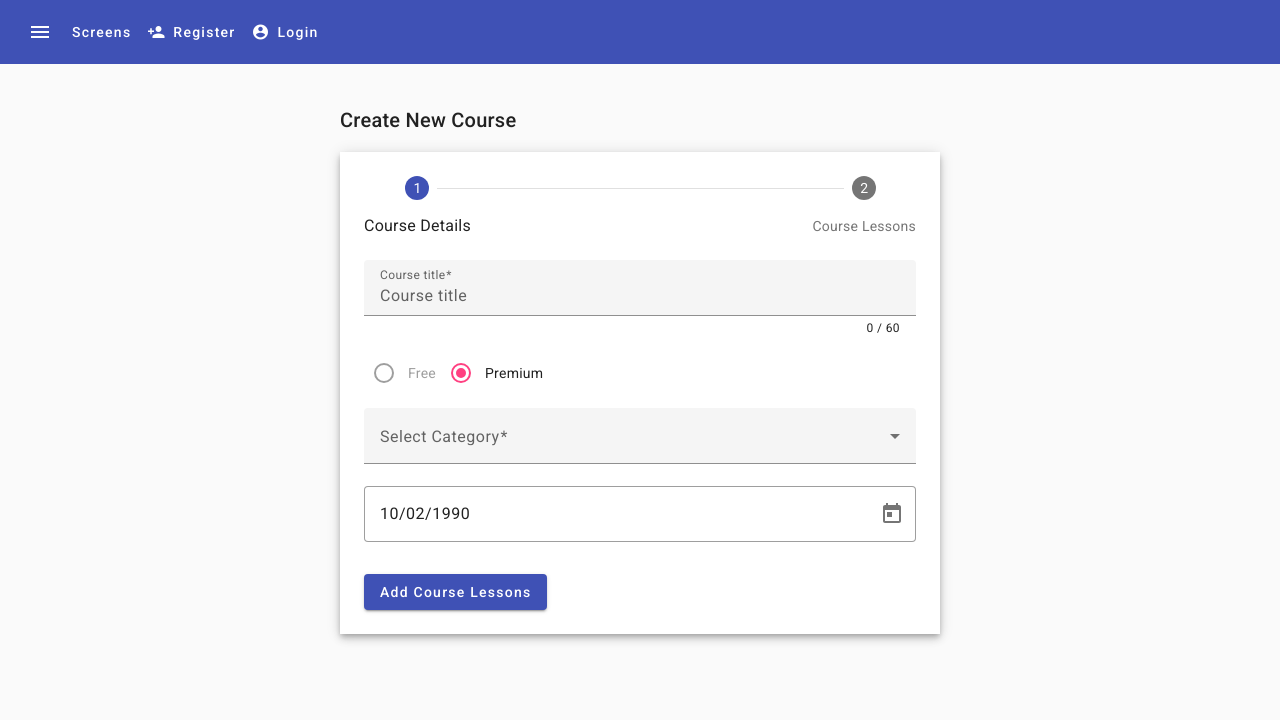
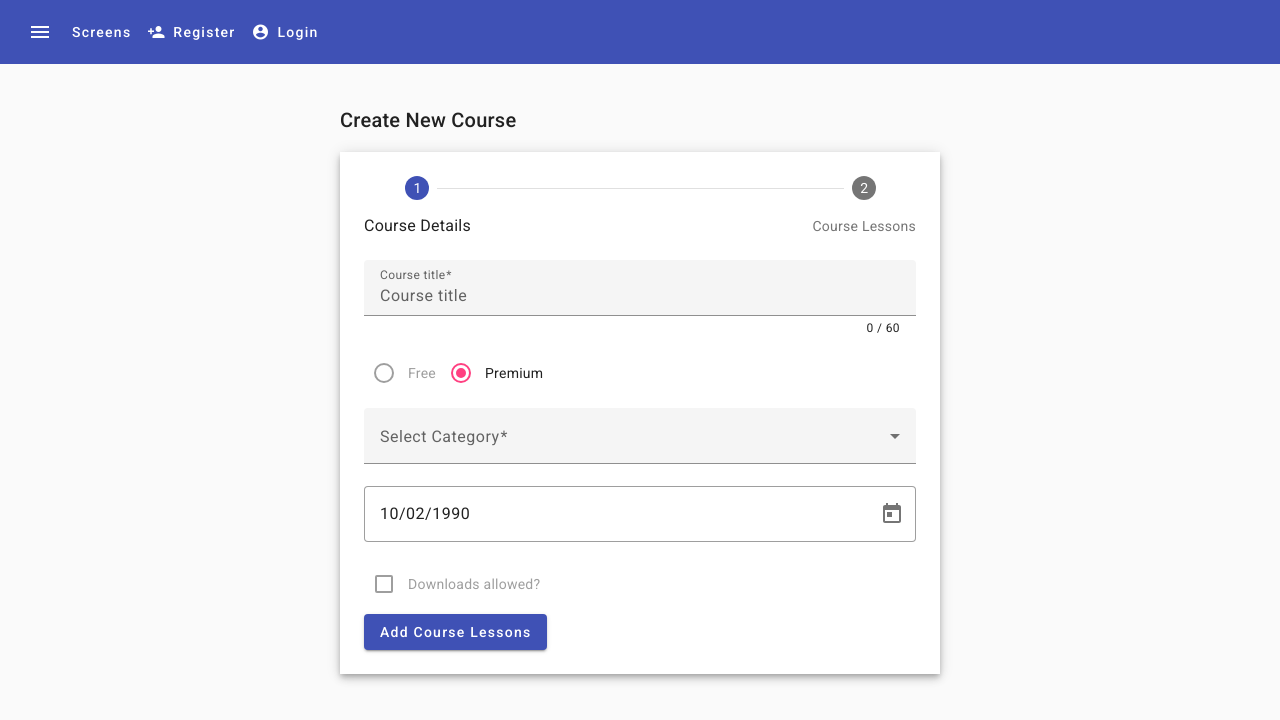
Before and after one commit to paolopci/angular-material-course, an Angular app: page /add-new-course in a window 1280 px wide. Shown: the top 720 px of the page. Built offline with nearby package versions, Linux system fonts and the light colour scheme.

Commit message:
checkBox with opzioni [disabled],[indeterminate] e come settarle

```diff
--- a/src/app/create-course/create-course-step-1/create-course-step-1.component.html
+++ b/src/app/create-course/create-course-step-1/create-course-step-1.component.html
@@ -18,8 +18,6 @@
     <mat-radio-button value="free" [disabled]="true">Free</mat-radio-button>
     <mat-radio-button value="premium">Premium</mat-radio-button>
   </mat-radio-group>
-
-
 
   <!--       component Select  -->
 
@@ -47,9 +45,6 @@
     </mat-select>
   </mat-form-field>
 
-
-
-
   <!-- campo Date   -->
   <mat-form-field appearance="outline">
 
@@ -64,5 +59,9 @@
     </mat-datepicker>
   </mat-form-field>
 
+  <!--  CheckBok -->
+  <mat-checkbox color="primary" formControlName="downloadsAllowed" [disabled]="true">
+    Downloads allowed?
+  </mat-checkbox>
 
 </div>
--- a/src/app/create-course/create-course-step-1/create-course-step-1.component.ts
+++ b/src/app/create-course/create-course-step-1/create-course-step-1.component.ts
@@ -1,4 +1,4 @@
-import { Component } from '@angular/core';
+import { Component, OnInit } from '@angular/core';
 import { FormBuilder, Validators } from '@angular/forms';
 import { MatCalendarCellClassFunction } from '@angular/material/datepicker';
 
@@ -8,7 +8,7 @@ import { MatCalendarCellClassFunction } from '@angular/material/datepicker';
   templateUrl: "create-course-step-1.component.html",
   styleUrls: ["create-course-step-1.component.scss"]
 })
-export class CreateCourseStep1Component {
+export class CreateCourseStep1Component implements OnInit {
 
   maxTextTitle: number = 60;
 
@@ -22,10 +22,16 @@ export class CreateCourseStep1Component {
     category: ['BEGINNER', Validators.required],
     courseType: ['premium', Validators.required],
     downloadsAllowed: [false, Validators.requiredTrue],
+    //downloadsAllowed: [{ value: false, disabled: true }, Validators.requiredTrue],
     longDescription: ['', [Validators.required, Validators.minLength(3)]]
   });
 
   constructor(private fb: FormBuilder) {
+  }
+
+  ngOnInit(): void {
+    // this.form.controls['downloadsAllowed']?.disable();
+    this.form.get('downloadsAllowed')?.disable();
   }
 
   get courseTitle() {
@@ -37,7 +43,7 @@ export class CreateCourseStep1Component {
     const date = cellDate.getDate();// getDate ritorna il gg del mese in local time
 
     if (view == 'month') {
-      return (date == 1) ? ["highlight-date"] : [""];
+      return (date == 1) ? "highlight-date" : "";
     }
     return "";
   }
```
